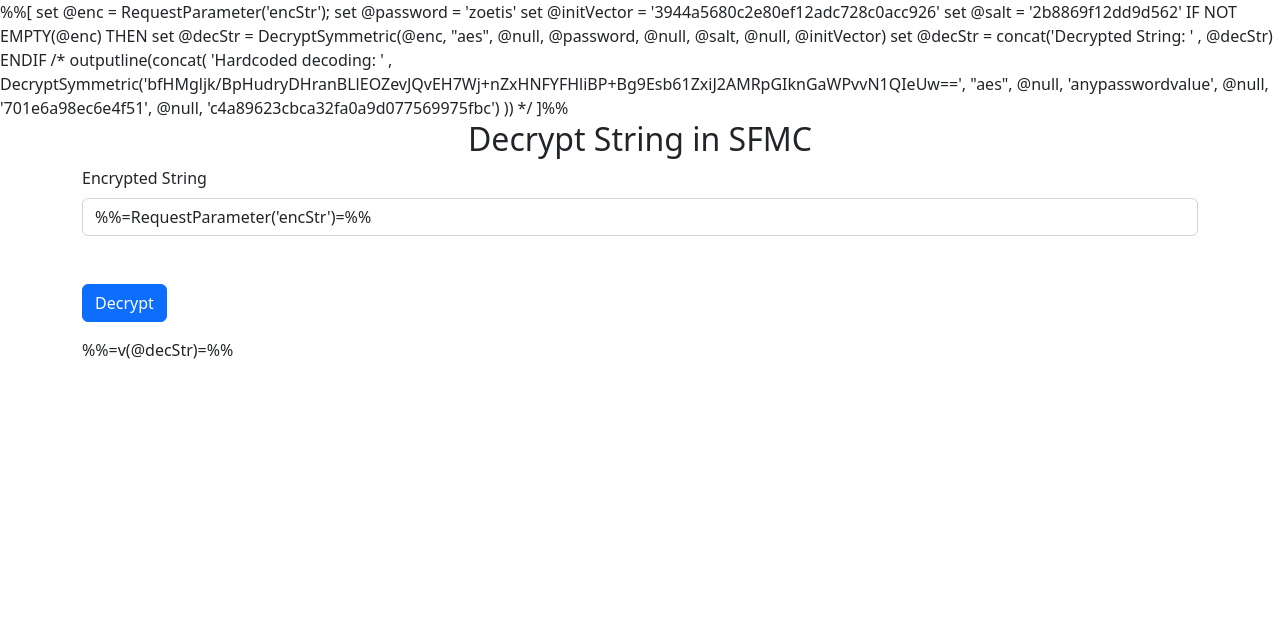
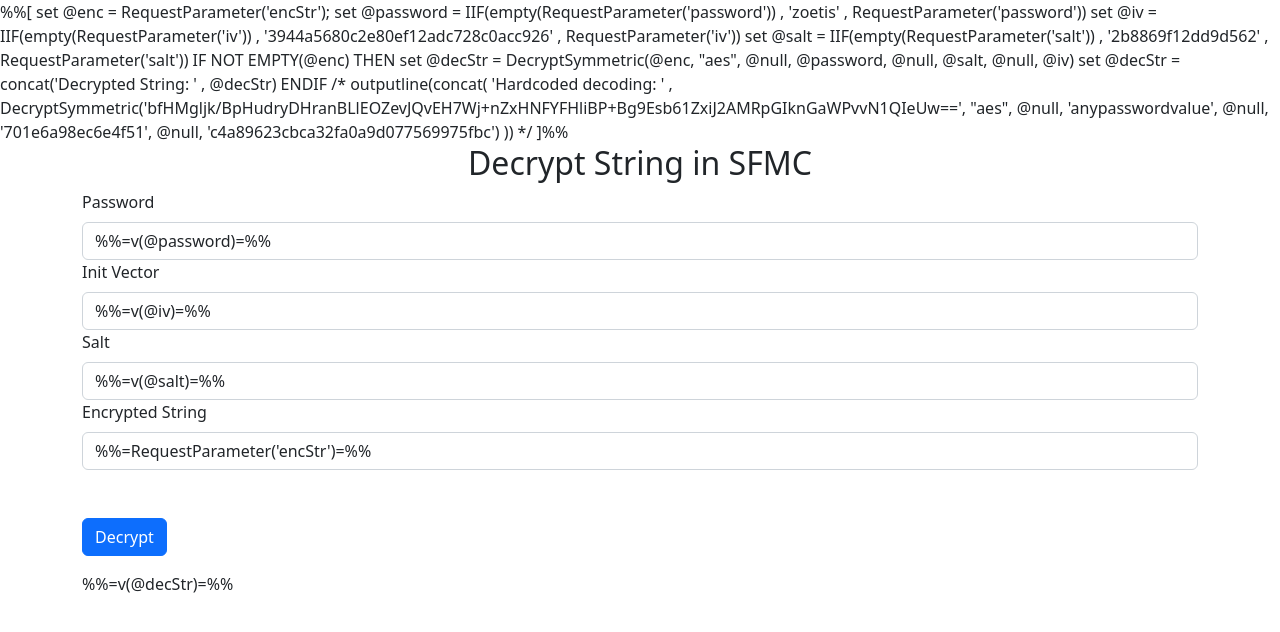
Before and after one commit to matheswarwan/SFMCAESEncryption, a website: page amp.html in a window 1280 px wide. Drawn offline with nearby package versions, Linux system fonts and the light colour scheme.

Commit message:
update to logging

```diff
--- a/amp.html
+++ b/amp.html
@@ -17,7 +17,7 @@
       crossorigin="anonymous"
     />
     <!--
-        https://mclh5l9mytm5mlgmrclc7cbjkyv8.pub.sfmc-content.com/dkeyxbaghkz?f=amp.html&t=0918-2604-3d08-597c-9190-5d0a-b547-1dcd-7e5a.ngrok-free.app
+        https://mclh5l9mytm5mlgmrclc7cbjkyv8.pub.sfmc-content.com/dkeyxbaghkz?f=amp.html&t=c63d-2604-3d08-597c-9190-cc01-d14f-7c9e-5553.ngrok-free.app
     -->
   </head>
 
@@ -28,12 +28,13 @@
     </script>
 
     %%[ set @enc = RequestParameter('encStr');
-    set @password = 'zoetis'
-    set @initVector = '3944a5680c2e80ef12adc728c0acc926'
-    set @salt = '2b8869f12dd9d562'
+    set @password = IIF(empty(RequestParameter('password')) , 'zoetis' , RequestParameter('password'))
+    set @iv = IIF(empty(RequestParameter('iv')) , '3944a5680c2e80ef12adc728c0acc926' , RequestParameter('iv'))
+    set @salt = IIF(empty(RequestParameter('salt')) , '2b8869f12dd9d562' , RequestParameter('salt'))
+
     IF NOT EMPTY(@enc) THEN
         set @decStr = DecryptSymmetric(@enc, "aes", @null, @password, @null, @salt, @null,
-        @initVector)
+        @iv)
         set @decStr = concat('Decrypted String: ' , @decStr)
     ENDIF
 
@@ -59,6 +60,39 @@
       <form action="%%=RequestParameter('PAGEURL')=%%" method="post">
         <section class="container">
           <div class="mb-3">
+            <label for="" class="form-label">Password</label>
+            <input
+              type="text"
+              class="form-control"
+              name="password"
+              id="password"
+              aria-describedby="helpId"
+              placeholder="Enter Password here"
+              value="%%=v(@password)=%%"
+            />
+
+            <label for="" class="form-label">Init Vector</label>
+            <input
+              type="text"
+              class="form-control"
+              name="iv"
+              id="iv"
+              aria-describedby="helpId"
+              placeholder="Enter iv here"
+              value="%%=v(@iv)=%%"
+            />
+
+            <label for="" class="form-label">Salt</label>
+            <input
+              type="text"
+              class="form-control"
+              name="salt"
+              id="salt"
+              aria-describedby="helpId"
+              placeholder="Enter Salt here"
+              value="%%=v(@salt)=%%"
+            />
+
             <label for="" class="form-label">Encrypted String</label>
             <input
               type="text"
--- a/app3.js
+++ b/app3.js
@@ -38,15 +38,18 @@
     console.log('------------ /encrypt BEGIN ------------');
     let result = {}, encAES;
     let sk = req.body?.sk;
+    console.log('Payload received ' , sk)
     if(sk == undefined) {
         console.log('[/encrypt]: Bad request');
         result['error'] = 'Subscriber Key (sk) not found in request';
+        console.log('response  ' , result);
         res.status(400).send(result);
         return;
     }
 
     encAES = encryptAES(sk, password, salt, initVector);
     result['encryptedString'] = encAES.toString();
+    console.log('response  ' , result);
     console.log('------------ /encrypt ENDS ------------');
     res.status(200).send(result);
 });
```
